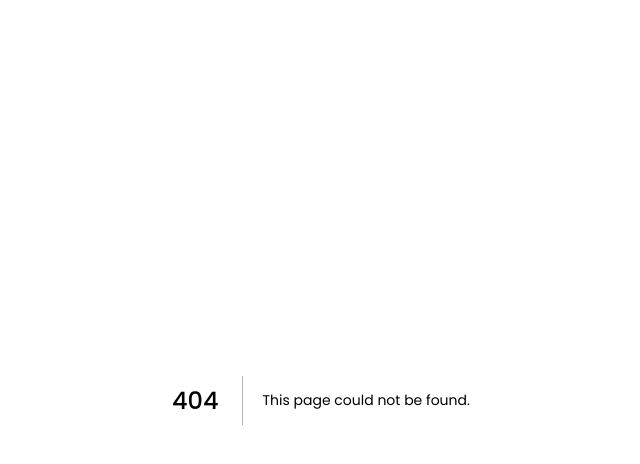
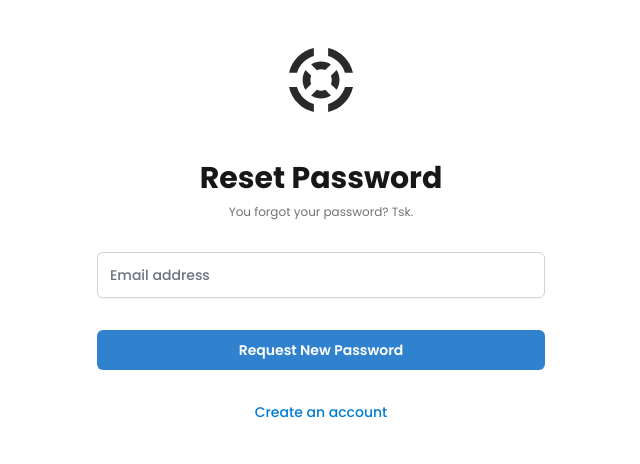
Before and after one commit to hitlist-cli/web-v1, a Next.js app: page /auth/reset in a window 1280 px wide. Before the commit this address had no page. Shown: the top 464 px of the page, without its empty margins (319-959 px from the left). Built offline with nearby package versions, Linux system fonts and the light colour scheme.

Commit message:
Minor UI changes and added password reset

```diff
--- a/pages/auth/login/index.js
+++ b/pages/auth/login/index.js
@@ -141,7 +141,7 @@ const Login = () => {
               </div>
             </div>
             <div className="font-medium text-xs text-primary hover:text-primary">
-              <Link href="#">Forgot your password?</Link>
+              <Link href="/auth/reset">Forgot your password?</Link>
             </div>
 
             <div>
--- /dev/null
+++ b/pages/auth/reset/index.js
@@ -0,0 +1,246 @@
+/* eslint-disable @next/next/no-img-element */
+import Meta from "@/defaults/Meta";
+import {
+  Button,
+  Spinner,
+  Alert,
+  AlertIcon,
+  AlertTitle,
+  AlertDescription,
+  Input,
+  Divider,
+  useToast,
+} from "@chakra-ui/react";
+import { useState, useEffect } from "react";
+import axios from "axios";
+import { useRouter } from "next/router";
+import { url } from "@/config/url";
+import Link from "next/link";
+
+const Reset = () => {
+  const router = useRouter();
+  const toast = useToast();
+
+  const [Email, setEmail] = useState("");
+  const [Data, setData] = useState({
+    currentPassword: "",
+    newPassword: "",
+    confirmPassword: "",
+  });
+  const [Status, setStatus] = useState({
+    Error: false,
+    Success: false,
+    Loading: false,
+    Text: "",
+  });
+
+  //Form handler
+  const formHandler = () => {
+    setStatus({ ...Status, Loading: true });
+
+    const Body = {
+      email: Email.toLowerCase(),
+    };
+
+    axios
+      .post(`${url}/auth/reset`, Body)
+      .then((response) => {
+        setStatus({ ...Status, Error: false, Loading: false, Success: true });
+      })
+      .catch((error) => {
+        setStatus({
+          ...Status,
+          Loading: false,
+          Error: true,
+          Text: error.response.data.message
+            ? error.response.data.message
+            : "Something went wrong",
+        });
+      });
+  };
+
+  //Reset handler
+  const resetHandler = () => {
+    setStatus({ ...Status, Loading: true });
+
+    const Body = {
+      email: Email.toLowerCase(),
+      currentPassword: Data.currentPassword,
+      newPassword: Data.newPassword,
+      confirmPassword: Data.confirmPassword,
+    };
+
+    axios
+      .post(`${url}/auth/change`, Body)
+      .then((response) => {
+        toast({
+          title: "Success!",
+          description:
+            "Your password has been changed successfully, redirecting you to sign in...",
+          status: "success",
+          duration: 2000,
+          isClosable: true,
+          position: "top-right",
+        });
+
+        setStatus({ ...Status, Loading: false });
+        setTimeout(() => {
+          router.push("/auth/login");
+        }, 2200);
+      })
+      .catch((error) => {
+        toast({
+          title: "Error!",
+          description: error.response.data.message
+            ? error.response.data.message
+            : "Something went wrong",
+          status: "error",
+          duration: 3000,
+          isClosable: true,
+          position: "top-right",
+        });
+        setStatus({
+          ...Status,
+          Loading: false,
+        });
+      });
+  };
+  return (
+    <div>
+      <Meta title="Reset Password" />
+      <div className="min-h-full flex items-center justify-center py-12 px-4 sm:px-6 lg:px-8">
+        <div className="max-w-md w-full space-y-8">
+          <div>
+            <img
+              className="mx-auto h-12 lg:h-16 w-auto "
+              src="/images/Logo-Black.svg"
+              alt="Logo"
+            />
+
+            <h2 className="mt-8 lg:mt-12 text-center text-3xl font-bold text-neutral-900">
+              Reset Password
+            </h2>
+            <p className="mt-2 text-center text-xs text-neutral-500 font-normal">
+              You forgot your password? Tsk.
+            </p>
+          </div>
+
+          <div className="mt-10 lg:mt-12 rounded-md shadow-sm space-y-3">
+            {Status.Error && (
+              <Alert
+                status="error"
+                rounded="xl"
+                fontSize="sm"
+                py={4}
+                mt={2}
+                mb={5}
+              >
+                <AlertIcon />
+                <AlertDescription>{Status.Text}</AlertDescription>
+              </Alert>
+            )}
+            {Status.Success && (
+              <Alert
+                status="success"
+                rounded="xl"
+                fontSize="sm"
+                py={4}
+                mt={2}
+                mb={5}
+              >
+                <AlertIcon />
+                <AlertDescription>
+                  A new password has been sent to the provided email address.
+                </AlertDescription>
+              </Alert>
+            )}
+            <div>
+              <label htmlFor="email-address" className="sr-only">
+                Email address
+              </label>
+              <input
+                id="email-address"
+                name="email"
+                type="email"
+                required
+                className="appearance-none relative block w-full px-3 py-3 border border-gray-300 placeholder-gray-500 text-gray-900 rounded-md focus:outline-none focus:ring-primary focus:border-primary focus:z-10 sm:text-sm"
+                placeholder="Email address"
+                value={Email}
+                onChange={(e) => setEmail(e.target.value.toLowerCase())}
+              />
+            </div>
+
+            {Status.Success && (
+              <div className="mt-4">
+                <h1 className="font-semibold text-slate-300 py-2">
+                  Change Password
+                </h1>
+                <Divider />
+                <Input
+                  type="password"
+                  fontSize="sm"
+                  placeholder="Current Password"
+                  mt={3}
+                  value={Data.currentPassword}
+                  onChange={(e) =>
+                    setData({ ...Data, currentPassword: e.target.value })
+                  }
+                />
+                <Input
+                  type="password"
+                  fontSize="sm"
+                  placeholder="New Password"
+                  mt={3}
+                  value={Data.newPassword}
+                  onChange={(e) =>
+                    setData({ ...Data, newPassword: e.target.value })
+                  }
+                />
+                <Input
+                  type="password"
+                  fontSize="sm"
+                  placeholder="Confirm Password"
+                  mt={3}
+                  value={Data.confirmPassword}
+                  onChange={(e) =>
+                    setData({ ...Data, confirmPassword: e.target.value })
+                  }
+                />
+              </div>
+            )}
+          </div>
+          <div>
+            {Status.Success ? (
+              <Button
+                fontSize="sm"
+                width="100%"
+                colorScheme="blue"
+                type="submit"
+                isLoading={Status.Loading}
+                onClick={resetHandler}
+              >
+                Update
+              </Button>
+            ) : (
+              <Button
+                fontSize="sm"
+                width="100%"
+                colorScheme="blue"
+                type="submit"
+                onClick={formHandler}
+                isLoading={Status.Loading}
+              >
+                Request New Password
+              </Button>
+            )}
+          </div>
+        </div>
+      </div>
+      <div className="text-sm text-center font-medium  text-primary hover:text-primary -mt-4">
+        <Link href="/auth/signup">Create an account</Link>
+      </div>
+    </div>
+  );
+};
+
+export default Reset;
--- a/pages/dashboard.js
+++ b/pages/dashboard.js
@@ -2,6 +2,7 @@
 import { useContext, useState, useEffect, useRef } from "react";
 import { useRouter } from "next/router";
 import { AuthContext } from "@/context/AuthContext";
+import { BsX } from "react-icons/bs";
 import { BiPowerOff, BiPlus, BiEditAlt } from "react-icons/bi";
 import { FiRefreshCw } from "react-icons/fi";
 import { IoCopyOutline } from "react-icons/io5";
@@ -403,7 +404,7 @@ const Dashboard = () => {
         className="fixed bottom-6 right-6 lg:bottom-10 lg:right-10 text-primary text-4xl p-3 bg-white rounded-full drop-shadow-lg"
         onClick={() => setShow(Show ? false : true)}
       >
-        <BiPlus />
+        {Show ? <BsX /> : <BiPlus />}
       </button>
 
       <Modal isOpen={isOpen} onClose={onClose}>
--- a/styles/globals.css
+++ b/styles/globals.css
@@ -741,6 +741,18 @@ Ensure the default browser behavior of the `hidden` attribute.
   margin-top: 1.75rem;
 }
 
+.-mt-2{
+  margin-top: -0.5rem;
+}
+
+.-mt-3{
+  margin-top: -0.75rem;
+}
+
+.-mt-4{
+  margin-top: -1rem;
+}
+
 .block{
   display: block;
 }
@@ -1270,6 +1282,11 @@ Ensure the default browser behavior of the `hidden` attribute.
   padding-bottom: 1.75rem;
 }
 
+.py-1{
+  padding-top: 0.25rem;
+  padding-bottom: 0.25rem;
+}
+
 .pt-\[15vh\]{
   padding-top: 15vh;
 }
@@ -1522,6 +1539,11 @@ Ensure the default browser behavior of the `hidden` attribute.
 .text-cyan-600{
   --tw-text-opacity: 1;
   color: rgb(8 145 178 / var(--tw-text-opacity));
+}
+
+.text-slate-300{
+  --tw-text-opacity: 1;
+  color: rgb(203 213 225 / var(--tw-text-opacity));
 }
 
 .underline{
```
